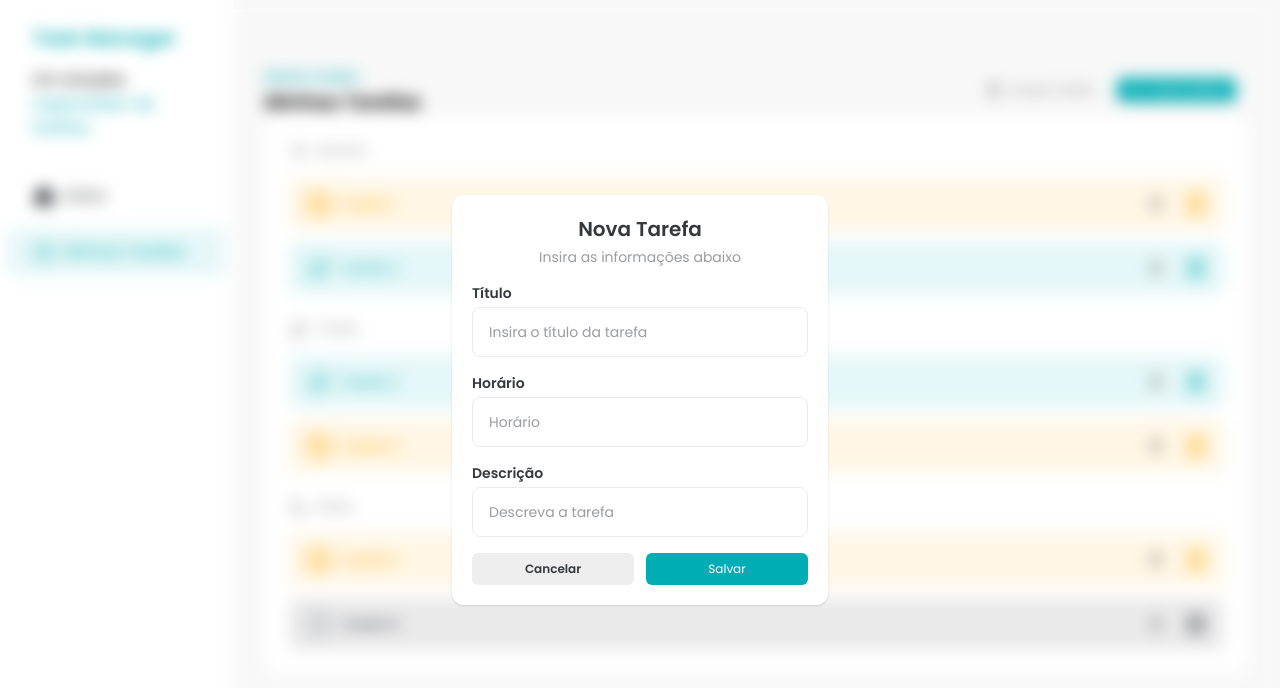
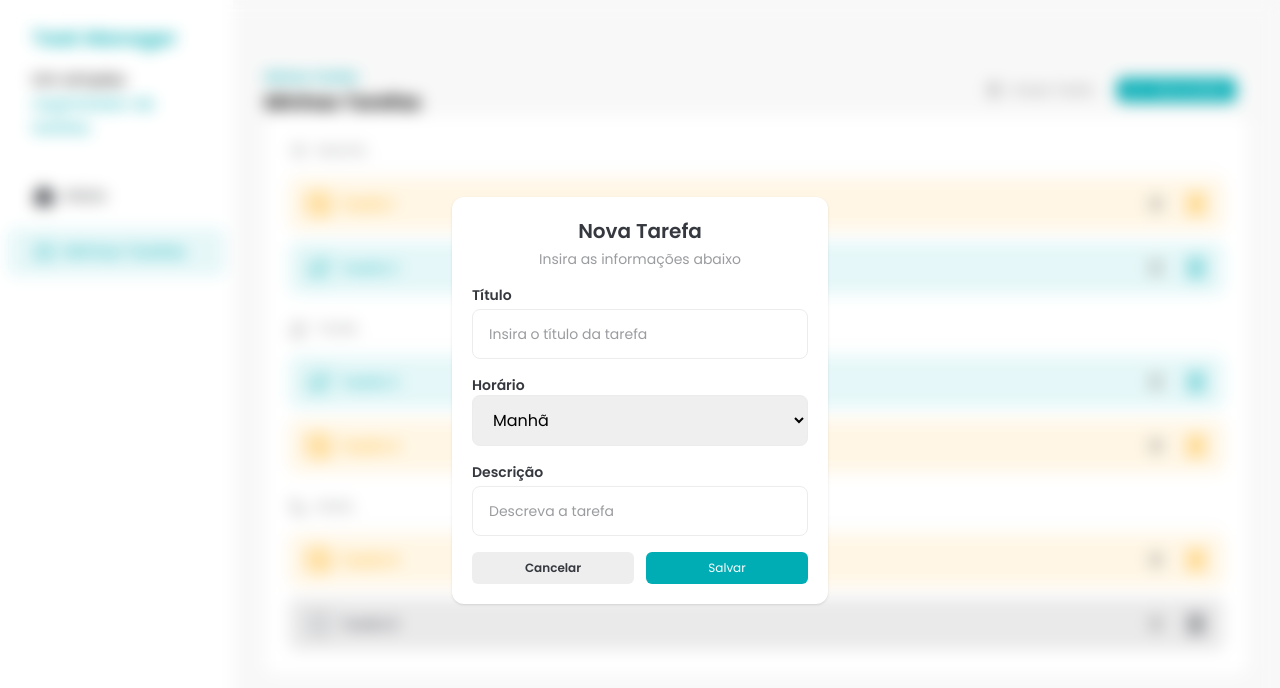
Before and after one commit to brunoguima00/fsc-task-manager, a React (Vite) app: page / in a window 1280 px wide. Both pictures are taken after a click on the button "Nova tarefa". Shown: the top 688 px of the page. Built offline with nearby package versions, Linux system fonts and the light colour scheme.

Commit message:
feat: add input label component

```diff
--- a/src/components/AddTaskDialog.jsx
+++ b/src/components/AddTaskDialog.jsx
@@ -6,6 +6,7 @@
 
 import Button from './Button'
 import Input from './Input'
+import InputLabel from './InputLabel'
 
 const AddTaskDialog = ({ isOpen, handleClose }) => {
   const nodeRef = useRef()
@@ -34,18 +35,34 @@
               <p className="mb-4 mt-1 text-sm text-[#9A9C9F]">
                 Insira as informações abaixo
               </p>
+
               <div className="flex w-[336px] flex-col space-y-4">
                 <Input
                   id="title"
                   label="Título"
                   placeholder="Insira o título da tarefa"
                 />
-                <Input id="time" label="Horário" placeholder="Horário" />
+                <div className="gap1 flex flex-col text-left">
+                  <InputLabel htmlFor="time"> Horário </InputLabel>
+
+                  <select
+                    id="time"
+                    className="rounded-lg border border-solid border-[#ECECEC] px-4 py-3 outline-[#00ADB5] placeholder:text-sm placeholder:text-[#9A9C9F]"
+                  >
+                    <option value="morning">Manhã</option>
+                    <option value="afternoon">Tarde</option>
+                    <option value="evening">Noite</option>
+                  </select>
+                </div>
+
+                {/* <Input id="time" label="Horário" placeholder="Horário" /> */}
+
                 <Input
                   id="desctiption"
                   label="Descrição"
                   placeholder="Descreva a tarefa"
                 />
+
                 <div className="flex gap-3">
                   <Button
                     size="large"
--- a/src/components/Input.jsx
+++ b/src/components/Input.jsx
@@ -1,9 +1,10 @@
+import InputLabel from './InputLabel'
+
 const Input = ({ label, ...rest }) => {
   return (
     <div className="flex flex-col space-y-1 text-left">
-      <label className="text-sm font-semibold text-[#35383E]" htmlFor={rest.id}>
-        {label}
-      </label>
+      <InputLabel htmlFor={rest.id}>{label}</InputLabel>
+
       <input
         className="rounded-lg border border-solid border-[#ECECEC] px-4 py-3 outline-[#00ADB5] placeholder:text-sm placeholder:text-[#9A9C9F]"
         {...rest}
--- /dev/null
+++ b/src/components/InputLabel.jsx
@@ -0,0 +1,9 @@
+const InputLabel = (props) => {
+  return (
+    <label className="text-sm font-semibold text-[#35383E]" {...props}>
+      {props.children}
+    </label>
+  )
+}
+
+export default InputLabel
```
